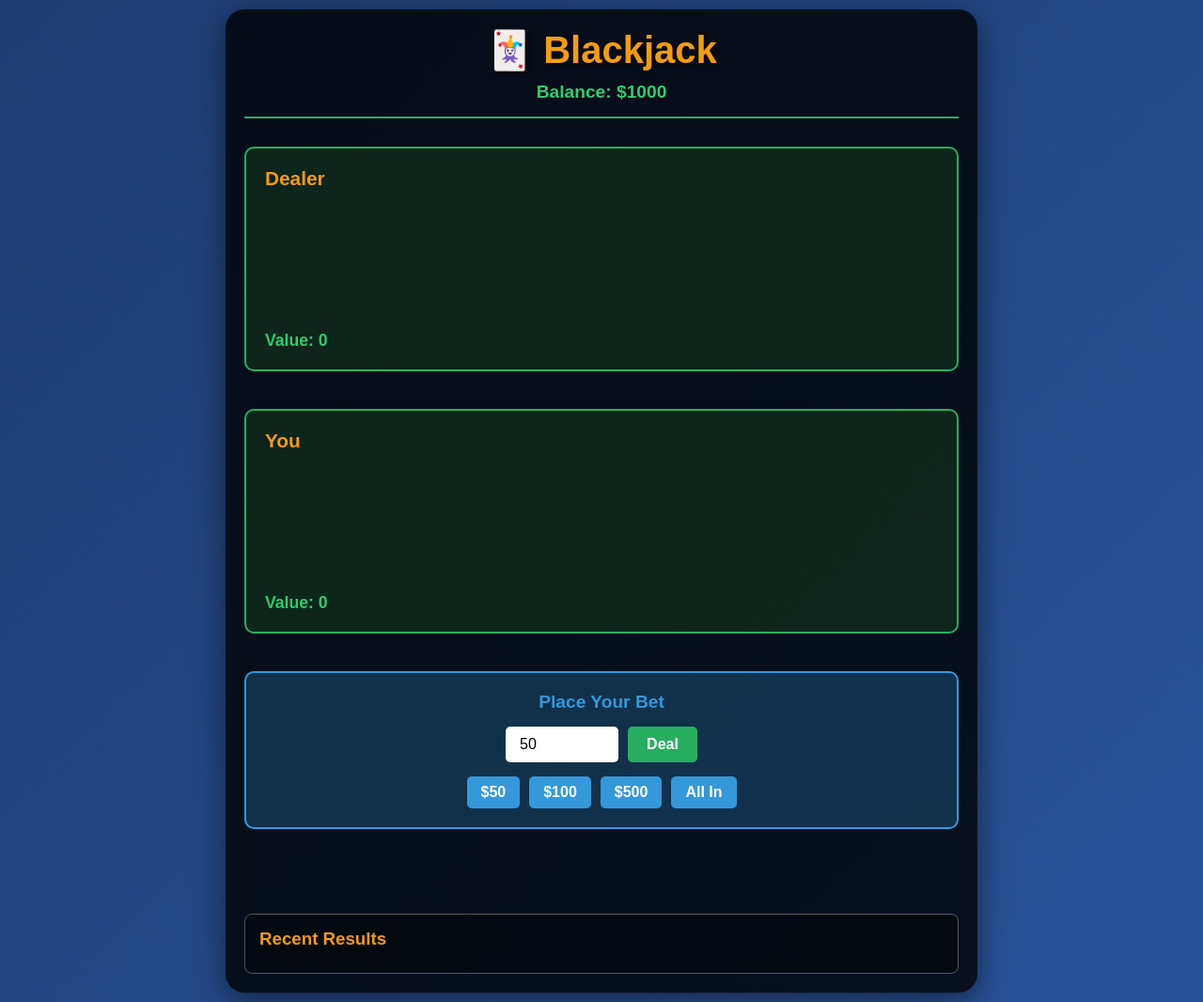
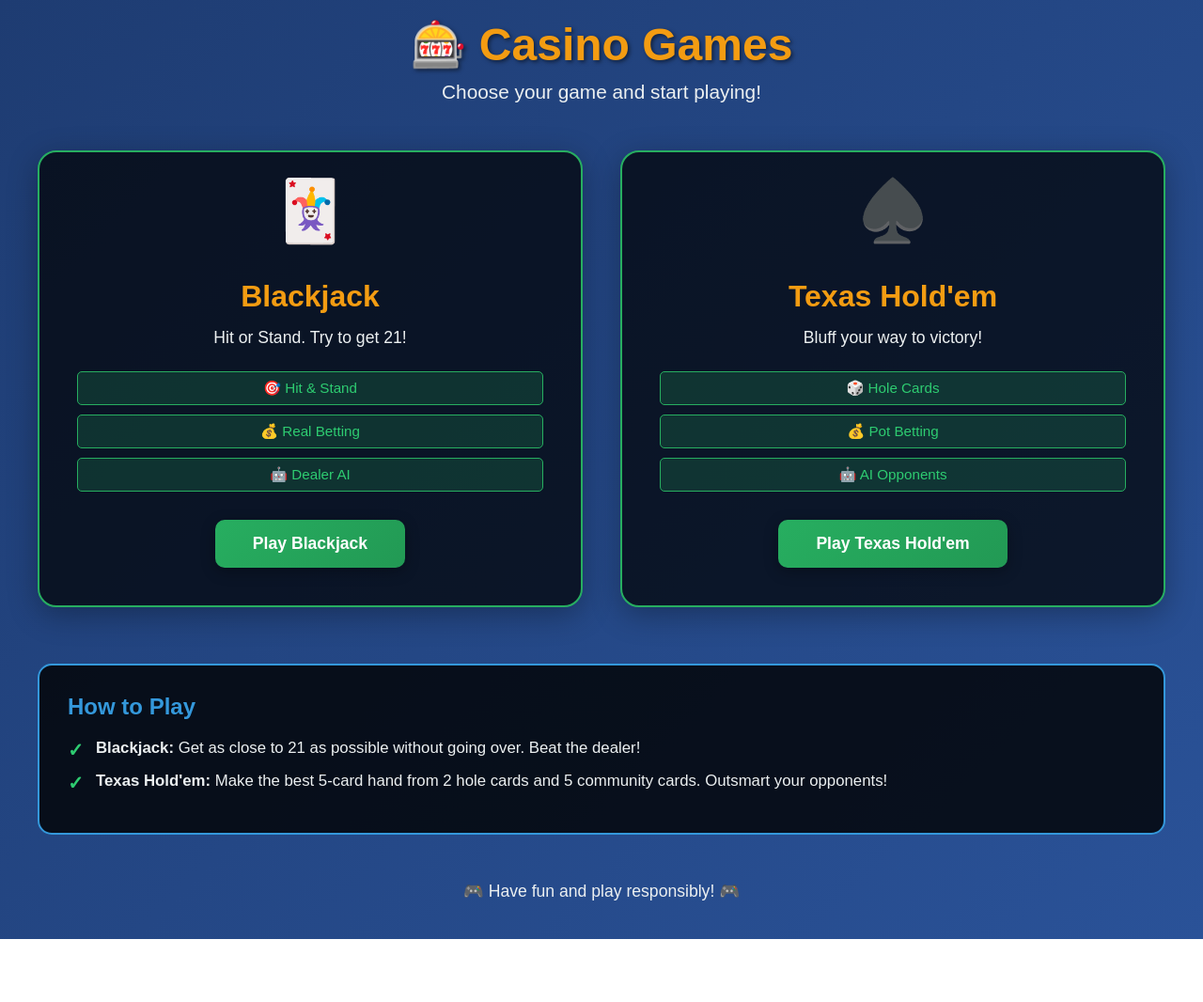
Before and after one commit to bfgmcualt2-web/Ghjngg, a plain HTML site: page index.html in a window 1280 px wide. Shown: the whole page at 94% size. After the commit the page ends 999 px from the top, so only its background shows below. Drawn offline with Linux system fonts and the light colour scheme.

Commit message:
Replace index.html with home page - main entry point

```diff
--- a/index.html
+++ b/index.html
@@ -3,70 +3,49 @@
 <head>
     <meta charset="UTF-8">
     <meta name="viewport" content="width=device-width, initial-scale=1.0">
-    <title>Blackjack Game</title>
-    <link rel="stylesheet" href="styles.css">
+    <title>Casino Games</title>
+    <link rel="stylesheet" href="home-styles.css">
 </head>
 <body>
     <div class="container">
         <div class="header">
-            <h1>🃏 Blackjack</h1>
-            <div class="balance">
-                <span>Balance: $<span id="balance">1000</span></span>
+            <h1>🎰 Casino Games</h1>
+            <p>Choose your game and start playing!</p>
+        </div>
+        <div class="games-grid">
+            <div class="game-card">
+                <div class="game-icon">🃏</div>
+                <h2>Blackjack</h2>
+                <p>Hit or Stand. Try to get 21!</p>
+                <div class="game-features">
+                    <span>🎯 Hit & Stand</span>
+                    <span>💰 Real Betting</span>
+                    <span>🤖 Dealer AI</span>
+                </div>
+                <a href="blackjack.html" class="play-btn">Play Blackjack</a>
+            </div>
+            <div class="game-card">
+                <div class="game-icon">♠️</div>
+                <h2>Texas Hold'em</h2>
+                <p>Bluff your way to victory!</p>
+                <div class="game-features">
+                    <span>🎲 Hole Cards</span>
+                    <span>💰 Pot Betting</span>
+                    <span>🤖 AI Opponents</span>
+                </div>
+                <a href="holdem.html" class="play-btn">Play Texas Hold'em</a>
             </div>
         </div>
-
-        <div class="game-area">
-            <!-- Dealer Section -->
-            <div class="dealer-section">
-                <h2>Dealer</h2>
-                <div class="cards dealer-cards" id="dealerCards"></div>
-                <div class="hand-value">
-                    Value: <span id="dealerValue">0</span>
-                </div>
-            </div>
-
-            <!-- Player Section -->
-            <div class="player-section">
-                <h2>You</h2>
-                <div class="cards player-cards" id="playerCards"></div>
-                <div class="hand-value">
-                    Value: <span id="playerValue">0</span>
-                </div>
-            </div>
+        <div class="info-section">
+            <h3>How to Play</h3>
+            <ul>
+                <li><strong>Blackjack:</strong> Get as close to 21 as possible without going over. Beat the dealer!</li>
+                <li><strong>Texas Hold'em:</strong> Make the best 5-card hand from 2 hole cards and 5 community cards. Outsmart your opponents!</li>
+            </ul>
         </div>
-
-        <!-- Betting Section -->
-        <div class="betting-section" id="bettingSection">
-            <h3>Place Your Bet</h3>
-            <div class="bet-input">
-                <input type="number" id="betAmount" min="10" max="1000" value="50" step="10">
-                <button onclick="placeBet()">Deal</button>
-            </div>
-            <div class="quick-bets">
-                <button onclick="quickBet(50)">$50</button>
-                <button onclick="quickBet(100)">$100</button>
-                <button onclick="quickBet(500)">$500</button>
-                <button onclick="allIn()" class="btn-all-in">All In</button>
-            </div>
-        </div>
-
-        <!-- Game Controls -->
-        <div class="controls" id="gameControls" style="display: none;">
-            <button onclick="hit()" class="btn-hit">Hit</button>
-            <button onclick="stand()" class="btn-stand">Stand</button>
-            <button onclick="resetGame()" class="btn-reset">New Game</button>
-        </div>
-
-        <!-- Result Message -->
-        <div class="result-message" id="resultMessage"></div>
-
-        <!-- History -->
-        <div class="history">
-            <h3>Recent Results</h3>
-            <div id="history" class="history-list"></div>
+        <div class="footer">
+            <p>🎮 Have fun and play responsibly! 🎮</p>
         </div>
     </div>
-
-    <script src="script.js"></script>
 </body>
 </html>
```
